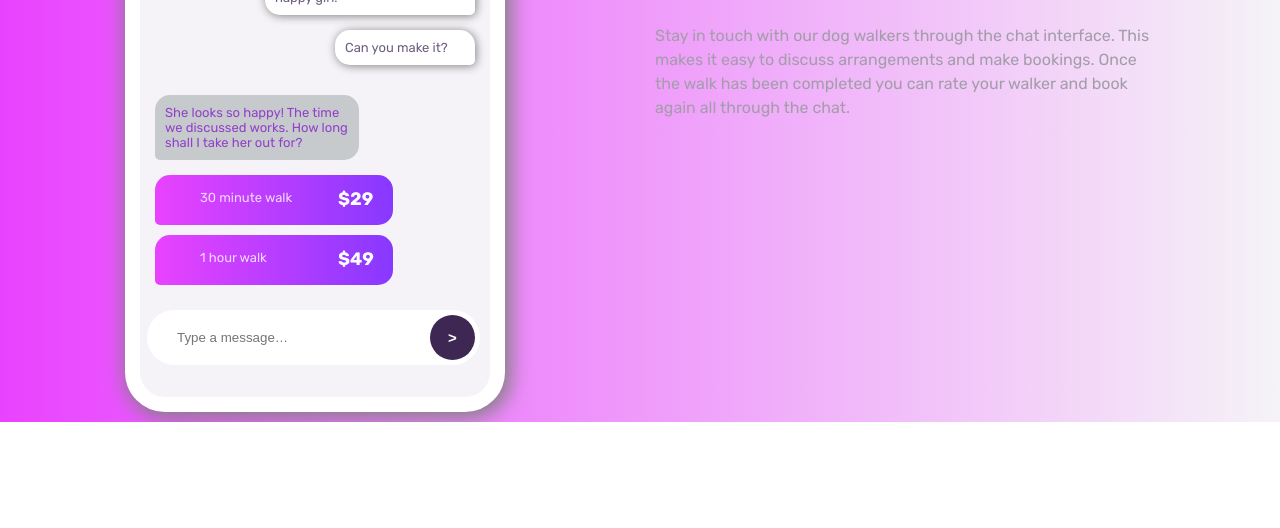
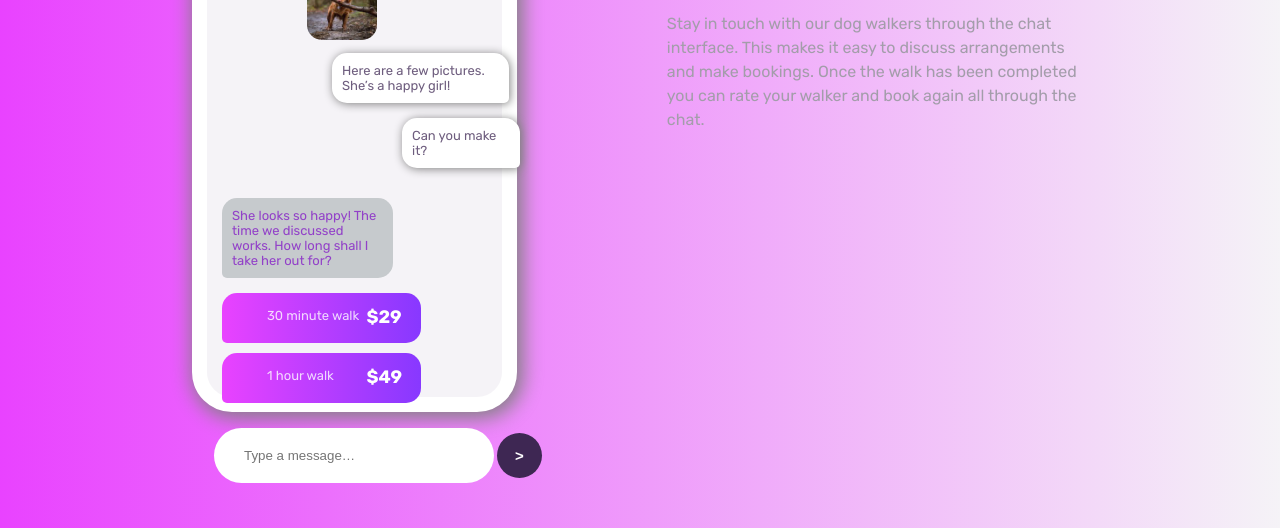
Before and after one commit to mary94code/chat-app-css-illustration-master, a plain HTML site: page index.html in a window 1280 px wide. Shown: the part 378-906 px from the top of the page. Before the commit the page ends 800 px from the top, so only its background shows below. Drawn offline with Linux system fonts and the light colour scheme.

Commit message:
Update styles.css

```diff
--- a/styles.css
+++ b/styles.css
@@ -211,3 +211,8 @@ button {
         margin-top: 40px;
     }
 }
+@media all and (min-width: 375px){
+    .container{
+        width: 70%;
+    }
+}
```
